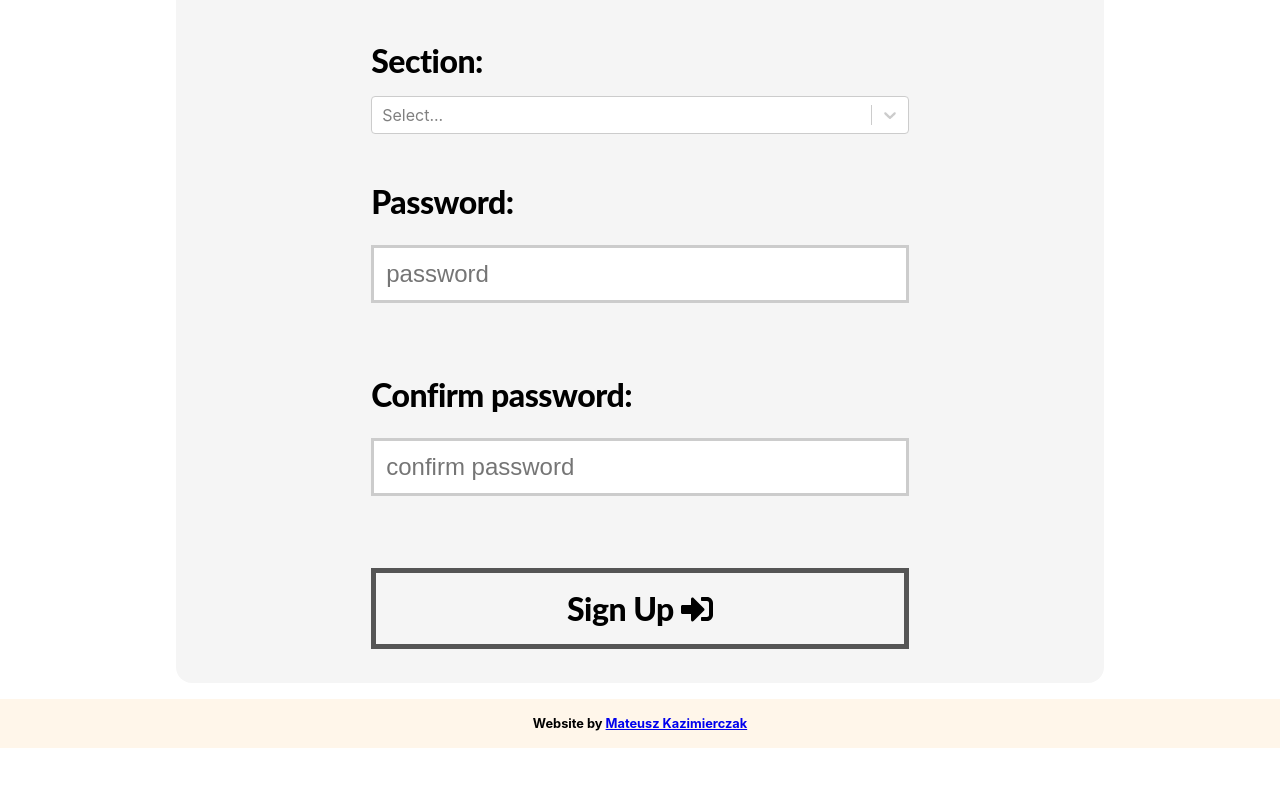
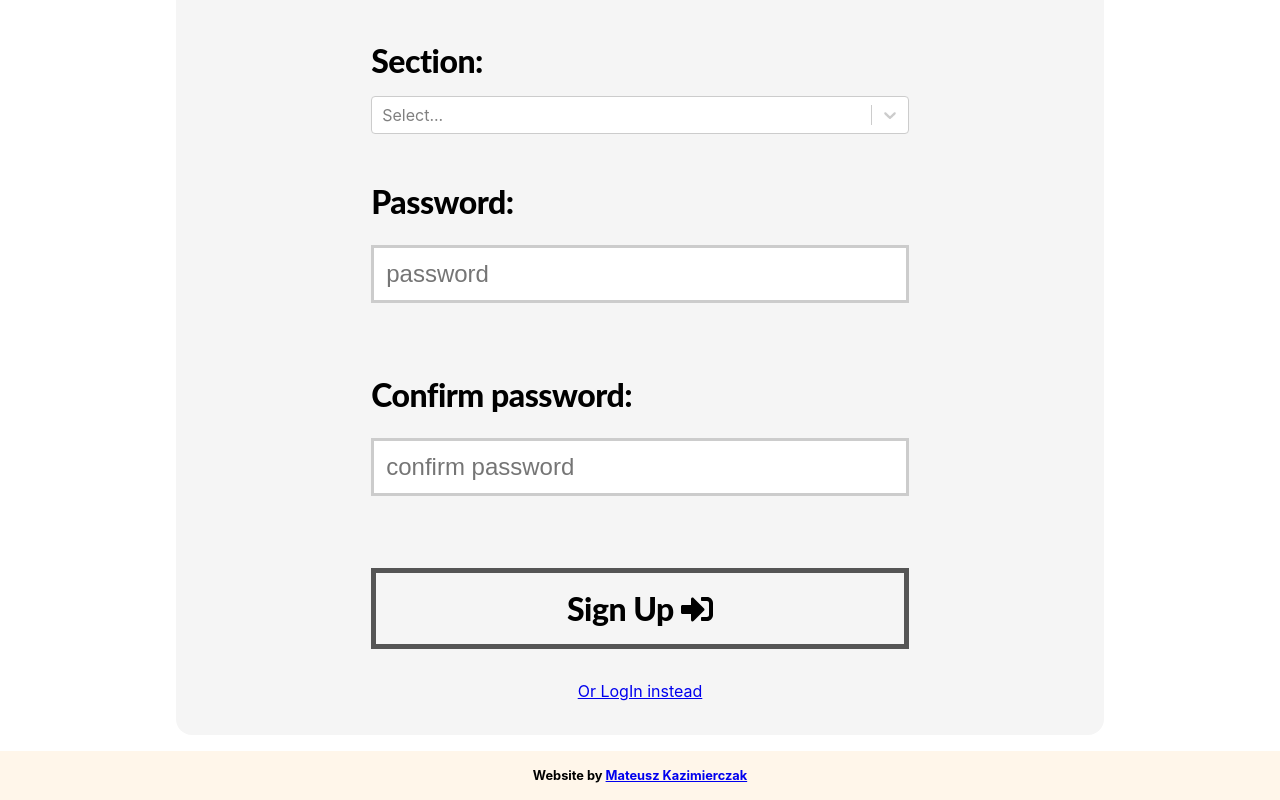
Before and after one commit to Mateusz-alicante/Merch, a React (Create React App) app in the folder front-end/: page /auth/signup in a window 1280 px wide. Shown: the part 896-1696 px from the top of the page. Before the commit the page ends 1644 px from the top, so only its background shows below. Built offline with nearby package versions, Linux system fonts and the light colour scheme.

Commit message:
added new login and signup links

```diff
--- a/front-end/src/Containers/User/Auth/Login/Login.js
+++ b/front-end/src/Containers/User/Auth/Login/Login.js
@@ -12,7 +12,7 @@ import { faSignInAlt } from "@fortawesome/free-solid-svg-icons";
 
 import setAuthInfo from '../../../../Utils/Redux/Actions/Auth'
 import { connect } from 'react-redux'
-import { useHistory } from 'react-router-dom'
+import { useHistory, Link } from 'react-router-dom'
 
 const Login = (props) => {
 
@@ -49,6 +49,9 @@ const Login = (props) => {
                 <SimpleTextInput type={'email'} value={email} onChange={setEmail} placeholder={"email"} label={"E-mail:"}/>
                 <SimpleTextInput type={'password'} value={password} onChange={setpassword} placeholder={"password"} label={"Password:"}/>
                 <SimpleButton disabled={status == "loading"} submit={RequestLogiIn}>Log in   <FontAwesomeIcon icon={faSignInAlt} /></SimpleButton>
+                <div className={styles.bottomLinkContainer}>
+                    <Link to="/auth/signup">Or SignUp instead</Link>
+                </div>
             </form>
         </div>
     )
--- a/front-end/src/Containers/User/Auth/Login/Login.module.css
+++ b/front-end/src/Containers/User/Auth/Login/Login.module.css
@@ -5,6 +5,14 @@
     width: 60%;
 }
 
+.bottomLinkContainer {
+    width: 100%;
+    display: flex;
+    justify-content: center;
+    align-items: center;
+    margin-top: 2em;
+}
+
 @media (max-width:900px) {
     .LoginForm {
         width: 100%;
--- a/front-end/src/Containers/User/Auth/SignUp/SignUp.js
+++ b/front-end/src/Containers/User/Auth/SignUp/SignUp.js
@@ -11,7 +11,7 @@ import SimpleSelect from '../../../../Components/Forms/Input/SelectInput/SelectI
 import SignUpSelectOptions from './SignUpSelectOptions'
 import setAuthInfo from '../../../../Utils/Redux/Actions/Auth'
 import { connect } from 'react-redux'
-import { useHistory } from 'react-router-dom'
+import { useHistory, Link } from 'react-router-dom'
 
 import { FontAwesomeIcon } from '@fortawesome/react-fontawesome'
 import { faSignInAlt } from "@fortawesome/free-solid-svg-icons";
@@ -69,6 +69,9 @@ const SignUp = (props) => {
                 <SimpleTextInput type={'password'} value={password} onChange={setPassword} placeholder={"password"} label={"Password:"}/>
                 <SimpleTextInput type={'password'} value={repeatPassword} onChange={setRepeatPassword} placeholder={"confirm password"} label={"Confirm password:"}/>
                 <SimpleButton disabled={status == "loading"} submit={RequestSignIn} >Sign Up   <FontAwesomeIcon icon={faSignInAlt} /></SimpleButton>
+                <div className={styles.bottomLinkContainer}>
+                    <Link to="/auth/login">Or LogIn instead</Link>
+                </div>
             </form>
         </div>
     )
--- a/front-end/src/Containers/User/Auth/SignUp/SignUp.module.css
+++ b/front-end/src/Containers/User/Auth/SignUp/SignUp.module.css
@@ -5,6 +5,15 @@
     width: 60%;
 }
 
+.bottomLinkContainer {
+    width: 100%;
+    display: flex;
+    justify-content: center;
+    align-items: center;
+    margin-top: 2em;
+}
+
+
 @media (max-width:900px) {
     .SignUpForm {
         width: 100%;
```
Also changed, not shown: 1 other file (tests, documents, lock files or other folders).
